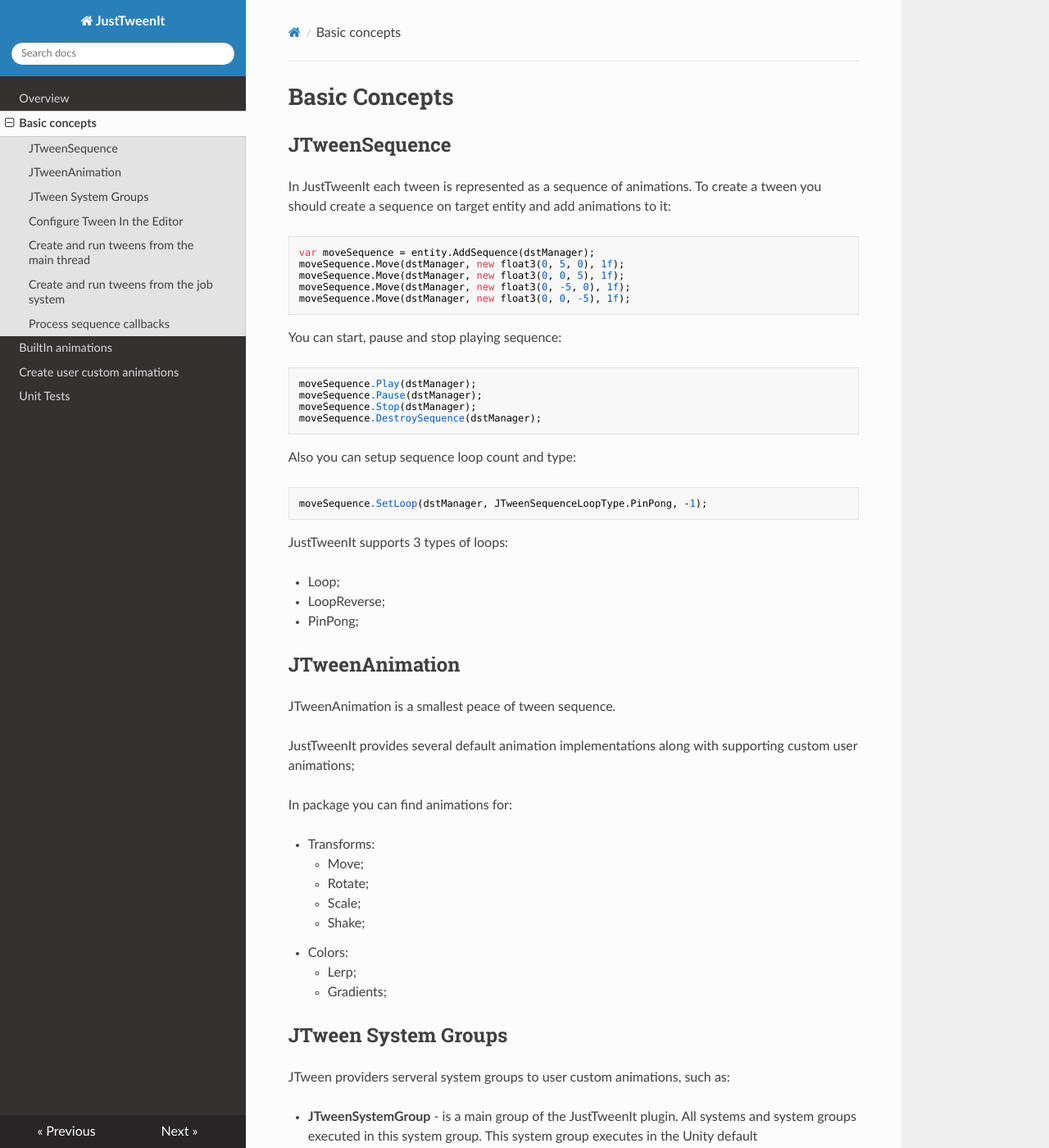
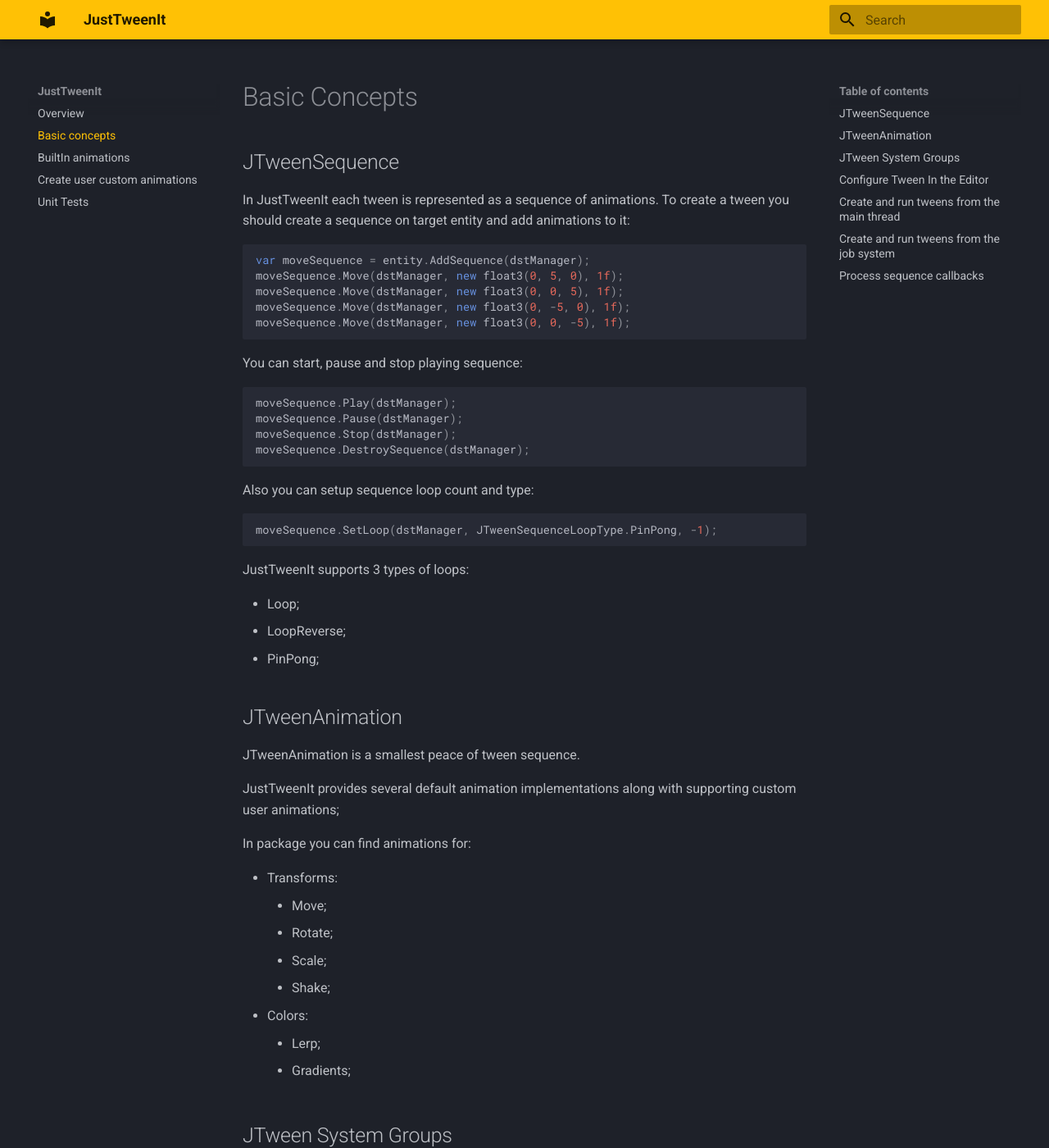
Before and after one commit to Etlay/JustTweenItDocs, an MkDocs documentation site: the page built from docs/BasicConcepts.md, in a window 1280 px wide and 1400 px high. Shown: the whole window at 82% size. Built offline with MkDocs 1.6.1 and Material for MkDocs 9.7.7, drawn with Linux system fonts in a browser that asks for light colours; nearby versions of some CDN libraries; some of the changed text lies outside the part shown.

Commit message:
setup more awsome theme

````diff
--- a/docs/BasicConcepts.md
+++ b/docs/BasicConcepts.md
@@ -4,20 +4,26 @@
 In JustTweenIt each tween is represented as a sequence of animations.
 To create a tween you should create a sequence on target entity and add animations to it:
 
-<pre><code>var moveSequence = entity.AddSequence(dstManager);
+``` c#
+var moveSequence = entity.AddSequence(dstManager);
 moveSequence.Move(dstManager, new float3(0, 5, 0), 1f);
 moveSequence.Move(dstManager, new float3(0, 0, 5), 1f);
 moveSequence.Move(dstManager, new float3(0, -5, 0), 1f);
-moveSequence.Move(dstManager, new float3(0, 0, -5), 1f);</code></pre>
+moveSequence.Move(dstManager, new float3(0, 0, -5), 1f);
+```
 
 You can start, pause and stop playing sequence:
-<pre><code>moveSequence.Play(dstManager);
+``` c#
+moveSequence.Play(dstManager);
 moveSequence.Pause(dstManager);
 moveSequence.Stop(dstManager);
-moveSequence.DestroySequence(dstManager);</code></pre>
+moveSequence.DestroySequence(dstManager);
+```
 
 Also you can setup sequence loop count and type:
-<pre><code>moveSequence.SetLoop(dstManager, JTweenSequenceLoopType.PinPong, -1);</code></pre>
+``` c#
+moveSequence.SetLoop(dstManager, JTweenSequenceLoopType.PinPong, -1);
+```
 
 JustTweenIt supports 3 types of loops:
 
--- a/mkdocs.yml
+++ b/mkdocs.yml
@@ -6,7 +6,17 @@
     - Create user custom animations: CreateUserCustomAnimation.md
     - Unit Tests: UnitTests.md
 theme:
-  name: readthedocs
+  name: material
+  palette:
+    scheme: slate
+    primary: amber
+    accent: indigo
 markdown_extensions:
+  - pymdownx.tabbed
+  - pymdownx.superfences
+  - admonition
   - codehilite:
+      guess_lang: false
       linenums: true
+  - toc:
+      permalink: true
````
